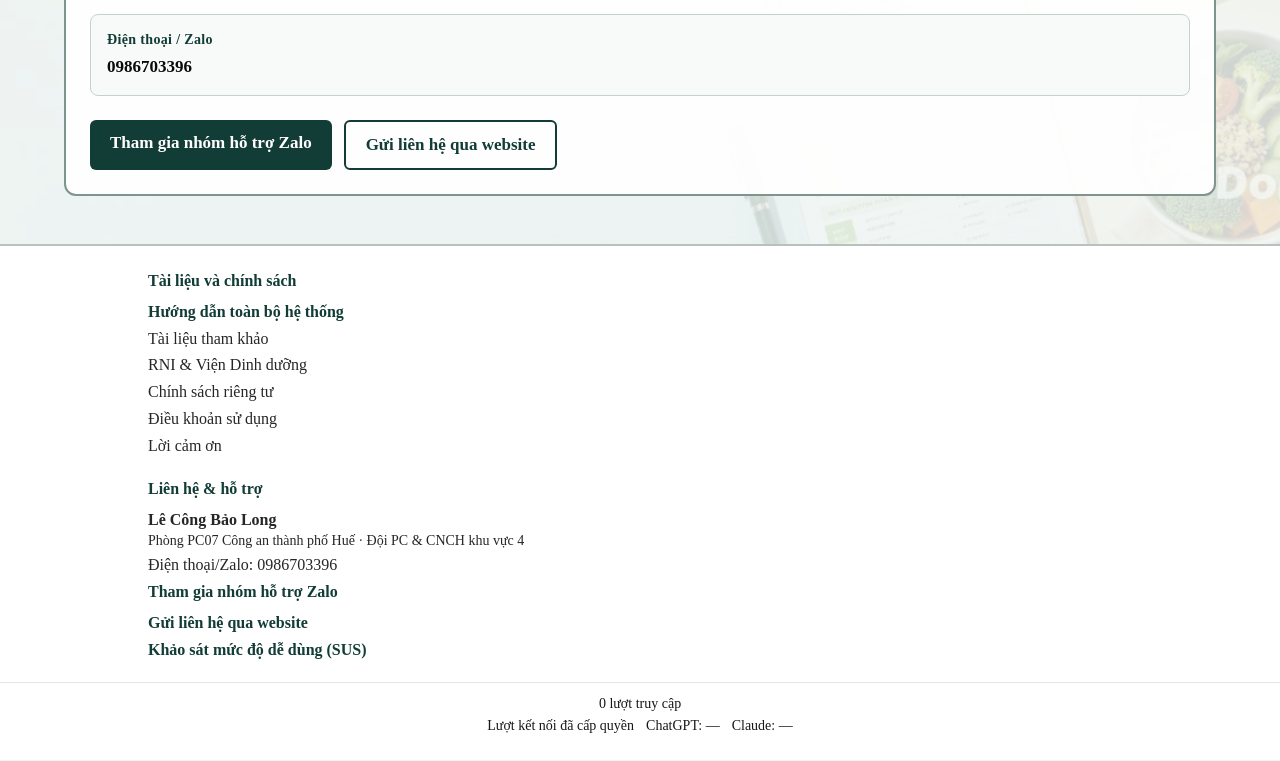
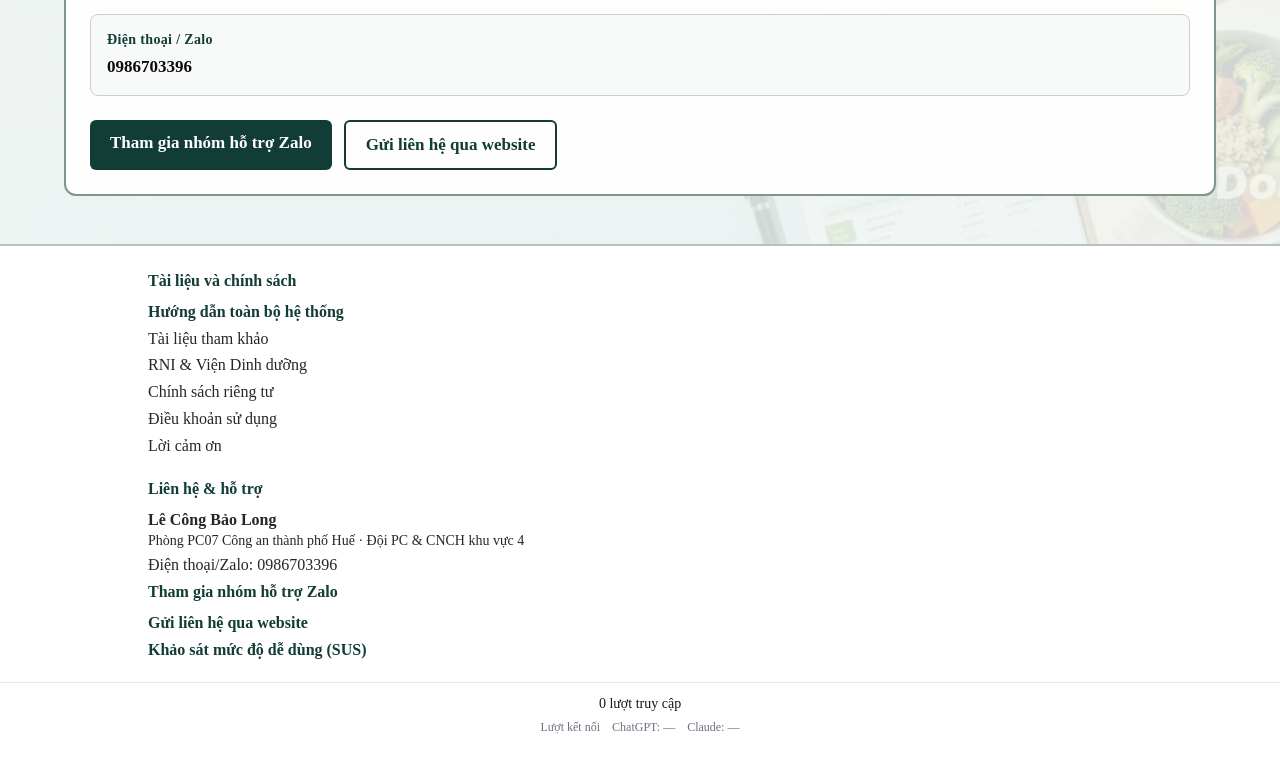
Before and after one commit to Lo75d1/dinhduong-web, a Next.js app: page / in a window 1280 px wide. Shown: the part 2908-3669 px from the top of the page. Built offline with nearby package versions, Linux system fonts and the light colour scheme; no server answers; the database is empty.

Commit message:
Giam co chu thong ke ket noi o chan trang

```diff
--- a/src/app/PublicFooter.tsx
+++ b/src/app/PublicFooter.tsx
@@ -51,8 +51,8 @@ export default function PublicFooter() {
       </div>
       <div className="mt-5 border-t border-[#e1e7e3] px-5 pt-3 text-center text-xs text-neutral-500">
         {typeof settings.totalVisits === "number" && <p>{settings.totalVisits.toLocaleString("vi-VN")} lượt truy cập</p>}
-        <p className="mt-1 flex flex-wrap justify-center gap-x-3 gap-y-1" title="Lũy kế lượt kết nối được người dùng cấp quyền thành công từ khi bật thống kê.">
-          <span>Lượt kết nối đã cấp quyền</span>
+        <p className="mt-1 flex flex-wrap justify-center gap-x-3 gap-y-1 text-[12px] leading-5 text-[#6b7280]" title="Lũy kế lượt kết nối được người dùng cấp quyền thành công từ khi bật thống kê.">
+          <span>Lượt kết nối</span>
           <span>ChatGPT: {connectionCount(settings.nutritionConnections?.chatgpt)}</span>
           <span>Claude: {connectionCount(settings.nutritionConnections?.claude)}</span>
         </p>
```
